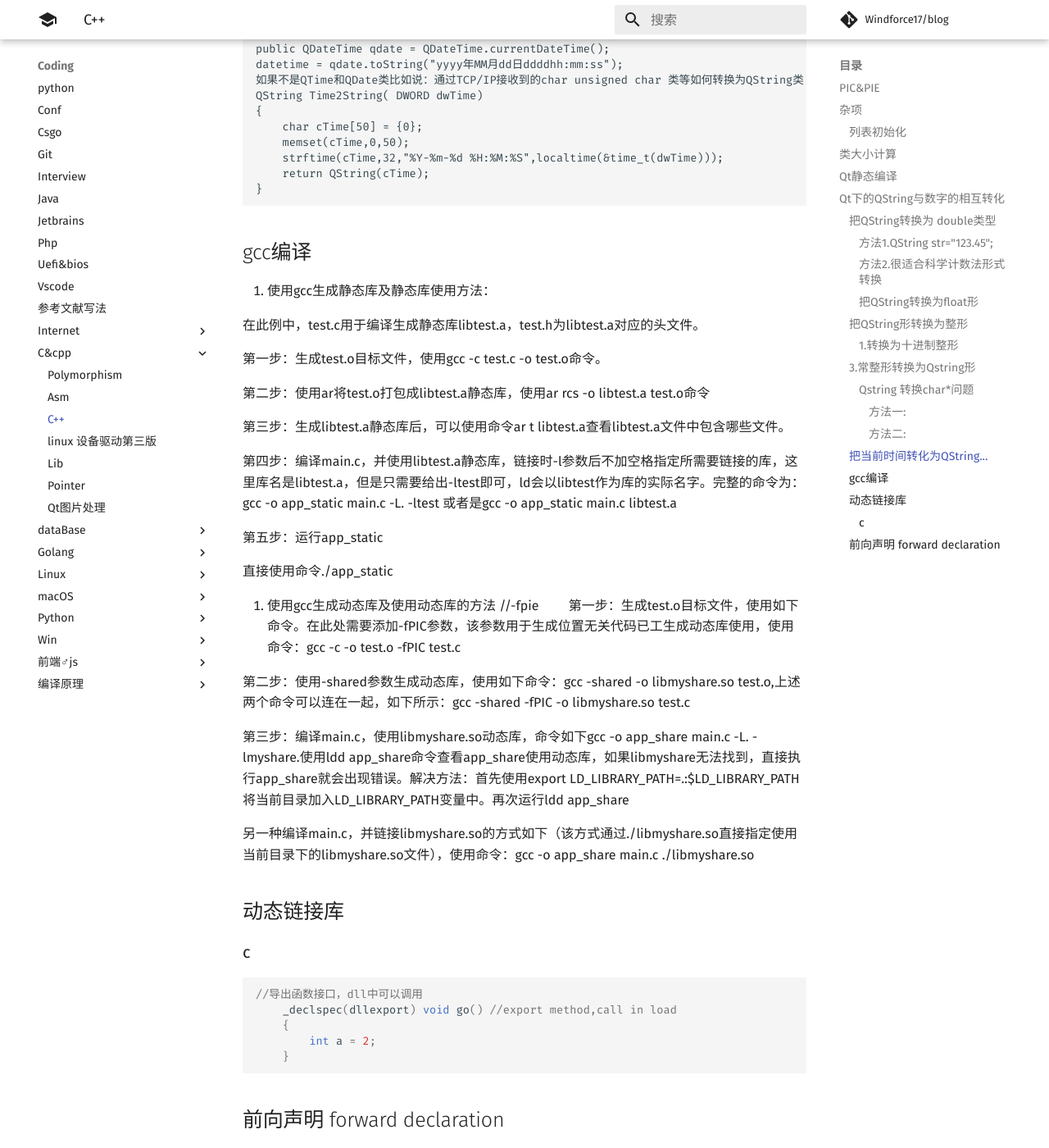
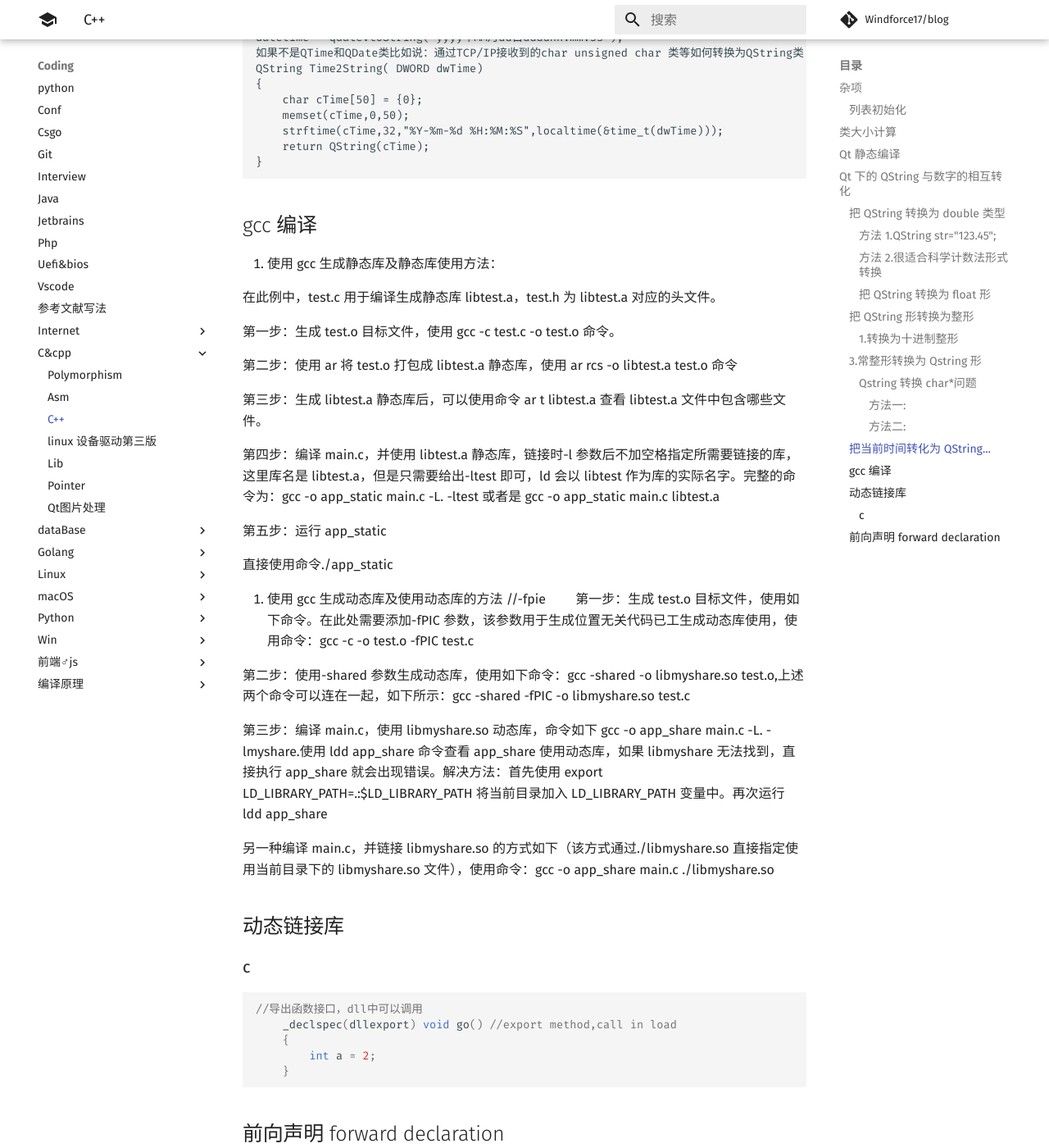
Before and after one commit to Windforce17/blog, an MkDocs documentation site: the page built from docs/coding/c&cpp/c++.md, in a window 1280 px wide and 1400 px high, scrolled down 3964 px. Shown: the whole window at 82% size. Built offline with MkDocs 1.6.1 and Material for MkDocs 9.7.7, drawn with Linux system fonts in a browser that asks for light colours; comment, search, counter and statistics services are not loaded; some of the changed text lies outside the part shown.

````diff
--- a/docs/coding/c&cpp/c++.md
+++ b/docs/coding/c&cpp/c++.md
@@ -1,26 +1,25 @@
+## 杂项
 
-## PIC&PIE
+- wchar*t 扩展字符集，cin 和 cout 将输入输出看作是 char 流，因此不适用处理 wchar* t 类型，通过前缀 L 指示宽字符常量和宽字符串。
 
-## 杂项
-* wchar_t 扩展字符集，cin和cout将输入输出看作是char流，因此不适用处理wchar_ t类型，通过前缀L指示宽字符常量和宽字符串。
+\*c 和 c++对有效位数要求是，float 至少 32 位，double 至少是 48 位，切不少于 float。long
 
-*c和c++对有效位数要求是，float至少32位，double至少是48位，切不少于float。long
-* double至少和double一样多，这三种类型的有效位数可以一样多。通常float为32位，double为64位，long double为80 96 128位。这三种指数类型至少是-37到37，可以从cfloat或float.h找到系统的限制。
+- double 至少和 double 一样多，这三种类型的有效位数可以一样多。通常 float 为 32 位，double 为 64 位，long double 为 80 96 128 位。这三种指数类型至少是-37 到 37，可以从 cfloat 或 float.h 找到系统的限制。
 
-* wchar_t a[] = L"字符串”;
-* char16_t a[] = u"字符串”;
-* char32_t a[] = U"字符串";
-* cout<<R“(原始字符串)”;
-* c++11 结构可以用列表初始化;
-* {}列表初始化，不允许缩窄，变量。
-* （c++11）
-* 关键字auto可以不指定变量的类型
-* cin.getline(name,int);
-* 读取一行的输入。丢弃换行符
-* cin.get(name,int);读取一行，留下换行符。
-* cin.get()读取单个字符；
-* cin.clear();清除失效位（failbit）；
-* 前缀R表示raw原始字符串，此时\n不表示换行符；
+- wchar_t a[] = L"字符串”;
+- char16_t a[] = u"字符串”;
+- char32_t a[] = U"字符串";
+- cout<<R“(原始字符串)”;
+- c++11 结构可以用列表初始化;
+- {}列表初始化，不允许缩窄，变量。
+- （c++11）
+- 关键字 auto 可以不指定变量的类型
+- cin.getline(name,int);
+- 读取一行的输入。丢弃换行符
+- cin.get(name,int);读取一行，留下换行符。
+- cin.get()读取单个字符；
+- cin.clear();清除失效位（failbit）；
+- 前缀 R 表示 raw 原始字符串，此时\n 不表示换行符；
 
 结构数组初始化:
 
@@ -31,8 +30,11 @@
     {...}
      };
 ```
+
 ### 列表初始化
+
 类的初始化是根据定义的顺序，这样的代码会出错。
+
 ```cpp
 struct foo
 {
@@ -41,8 +43,11 @@
     foo(int x):j(x), i(j){} // i值未定义
 };
 ```
+
 ## 类大小计算
+
 下面的输出是多少?
+
 ```cpp
 #pragma packed()
 #include<iostream>
@@ -66,29 +71,28 @@
 }
 ```
 
+# Qt 静态编译
 
-# Qt静态编译
- 1. 官网下载5.8的包,源码https://pan.baidu.com/s/1bpgkTnp
- 2. 安装mingw
- 3. 解压static包到c:\qt下,解压OpenSSL的zip压缩包（openssl-1.0.1c_static_w32_mingw.zip）到 C:\Dev
- 4. 打开QtCreator选择上方工具栏中的 -> 工具 -> 选项 -> 构建和运行
- 5. 在上方选项卡中选择 Qt Versions，并且点击右侧的添加
- 6. 打开qmake.exe，路径是：C:\Qt\Qt5.8.0_MinGW_static\bin\qmake.exe
- 7. <img src="qt静态编译1.png">
- 8. 构件套件(kit)中配置一个新的套件,上面的要点应用.
- 9. <img src="qt静态编译2.png">
- 10. 然后release吧~
+1.  官网下载 5.8 的包,源码https://pan.baidu.com/s/1bpgkTnp
+2.  安装 mingw
+3.  解压 static 包到 c:\qt 下,解压 OpenSSL 的 zip 压缩包（openssl-1.0.1c_static_w32_mingw.zip）到 C:\Dev
+4.  打开 QtCreator 选择上方工具栏中的 -> 工具 -> 选项 -> 构建和运行
+5.  在上方选项卡中选择 Qt Versions，并且点击右侧的添加
+6.  打开 qmake.exe，路径是：C:\Qt\Qt5.8.0_MinGW_static\bin\qmake.exe
+7.  <img src="qt静态编译1.png">
+8.  构件套件(kit)中配置一个新的套件,上面的要点应用.
+9.  <img src="qt静态编译2.png">
+10. 然后 release 吧~
 
-# Qt下的QString与数字的相互转化
+# Qt 下的 QString 与数字的相互转化
 
-## 把QString转换为 double类型
+## 把 QString 转换为 double 类型
 
-### 方法1.QString str="123.45";
-
+### 方法 1.QString str="123.45";
 
     double val=str.toDouble(); //val=123.45
 
-### 方法2.很适合科学计数法形式转换
+### 方法 2.很适合科学计数法形式转换
 
     bool ok;
 
@@ -96,7 +100,7 @@
 
     d=QString("1234.56e-02").toDouble(&ok); //ok=true;d;12.3456.
 
-### 把QString转换为float形
+### 把 QString 转换为 float 形
 
     1.QString str="123.45";
 
@@ -108,13 +112,13 @@
 
     float d=str.toFloat(&ok); //转换是被时返回0.0,ok=false;
 
-## 把QString形转换为整形
+## 把 QString 形转换为整形
 
 ### 1.转换为十进制整形
 
-注意：基数默认为10。当基数为10时，并且基数必须在2到36之
+注意：基数默认为 10。当基数为 10 时，并且基数必须在 2 到 36 之
 
-间。如果基数为0，若字符串是以0x开头的就会转换为16进制，若以0开头就转换为八进制，否则就转换为十进制。
+间。如果基数为 0，若字符串是以 0x 开头的就会转换为 16 进制，若以 0 开头就转换为八进制，否则就转换为十进制。
 
     Qstring str="FF";
 
@@ -124,22 +128,26 @@
 
     int hex =str.toInt(&ok,16); //hex=255;ok=true;
 
-## 3.常整形转换为Qstring形
+## 3.常整形转换为 Qstring 形
 
     long a =63;
     QString str=QString::number(a,16); //str="3f";
     QString str=QString::number(a,16).toUpper(); //str="3F";
 
-### Qstring 转换char\*问题
+### Qstring 转换 char\*问题
+
 #### 方法一:
+
     QString qstr("hello,word");
     const char * p = qstr.toLocal8Bit().data();
+
 #### 方法二:
+
     const char \*p = qstr.toStdString().data();
     转换过来的是常量
 
+## 把当前时间转化为 QString...
 
-## 把当前时间转化为QString...
     public QDateTime qdate = QDateTime.currentDateTime();
     datetime = qdate.toString("yyyy年MM月dd日ddddhh:mm:ss");
     如果不是QTime和QDate类比如说：通过TCP/IP接收到的char unsigned char 类等如何转换为QString类
@@ -151,33 +159,33 @@
         return QString(cTime);
     }
 
-## gcc编译
+## gcc 编译
 
-1. 使用gcc生成静态库及静态库使用方法：
+1. 使用 gcc 生成静态库及静态库使用方法：
 
-　　在此例中，test.c用于编译生成静态库libtest.a，test.h为libtest.a对应的头文件。
+在此例中，test.c 用于编译生成静态库 libtest.a，test.h 为 libtest.a 对应的头文件。
 
-　　第一步：生成test.o目标文件，使用gcc -c test.c -o test.o命令。
+第一步：生成 test.o 目标文件，使用 gcc -c test.c -o test.o 命令。
 
-　　第二步：使用ar将test.o打包成libtest.a静态库，使用ar rcs -o libtest.a test.o命令
+第二步：使用 ar 将 test.o 打包成 libtest.a 静态库，使用 ar rcs -o libtest.a test.o 命令
 
-　　第三步：生成libtest.a静态库后，可以使用命令ar t libtest.a查看libtest.a文件中包含哪些文件。
+第三步：生成 libtest.a 静态库后，可以使用命令 ar t libtest.a 查看 libtest.a 文件中包含哪些文件。
 
-　　第四步：编译main.c，并使用libtest.a静态库，链接时-l参数后不加空格指定所需要链接的库，这里库名是libtest.a，但是只需要给出-ltest即可，ld会以libtest作为库的实际名字。完整的命令为：gcc -o app_static main.c -L. -ltest 或者是gcc -o app_static main.c libtest.a
+第四步：编译 main.c，并使用 libtest.a 静态库，链接时-l 参数后不加空格指定所需要链接的库，这里库名是 libtest.a，但是只需要给出-ltest 即可，ld 会以 libtest 作为库的实际名字。完整的命令为：gcc -o app_static main.c -L. -ltest 或者是 gcc -o app_static main.c libtest.a
 
-　　第五步：运行app_static
+第五步：运行 app_static
 
-　　直接使用命令./app_static
+直接使用命令./app_static
 
-2. 使用gcc生成动态库及使用动态库的方法
-//-fpie
-　　第一步：生成test.o目标文件，使用如下命令。在此处需要添加-fPIC参数，该参数用于生成位置无关代码已工生成动态库使用，使用命令：gcc -c -o test.o -fPIC test.c
+2. 使用 gcc 生成动态库及使用动态库的方法
+   //-fpie
+   　　第一步：生成 test.o 目标文件，使用如下命令。在此处需要添加-fPIC 参数，该参数用于生成位置无关代码已工生成动态库使用，使用命令：gcc -c -o test.o -fPIC test.c
 
-　　第二步：使用-shared参数生成动态库，使用如下命令：gcc -shared -o libmyshare.so test.o,上述两个命令可以连在一起，如下所示：gcc -shared -fPIC -o libmyshare.so test.c
+第二步：使用-shared 参数生成动态库，使用如下命令：gcc -shared -o libmyshare.so test.o,上述两个命令可以连在一起，如下所示：gcc -shared -fPIC -o libmyshare.so test.c
 
-　　第三步：编译main.c，使用libmyshare.so动态库，命令如下gcc -o app_share main.c -L. -lmyshare.使用ldd app_share命令查看app_share使用动态库，如果libmyshare无法找到，直接执行app_share就会出现错误。解决方法：首先使用export LD_LIBRARY_PATH=.:$LD_LIBRARY_PATH将当前目录加入LD_LIBRARY_PATH变量中。再次运行ldd app_share
+第三步：编译 main.c，使用 libmyshare.so 动态库，命令如下 gcc -o app_share main.c -L. -lmyshare.使用 ldd app_share 命令查看 app_share 使用动态库，如果 libmyshare 无法找到，直接执行 app_share 就会出现错误。解决方法：首先使用 export LD_LIBRARY_PATH=.:\$LD_LIBRARY_PATH 将当前目录加入 LD_LIBRARY_PATH 变量中。再次运行 ldd app_share
 
-　　另一种编译main.c，并链接libmyshare.so的方式如下（该方式通过./libmyshare.so直接指定使用当前目录下的libmyshare.so文件），使用命令：gcc -o app_share main.c ./libmyshare.so
+另一种编译 main.c，并链接 libmyshare.so 的方式如下（该方式通过./libmyshare.so 直接指定使用当前目录下的 libmyshare.so 文件），使用命令：gcc -o app_share main.c ./libmyshare.so
 
 ## 动态链接库
 
@@ -195,8 +203,8 @@
 
 前向声明是一种，不完全类型声明，所以他并不能取代完全类型，对于编译器来说，在需要知其被声明对象大小和内容时，前向声明，己不可用。故其应用场景，仅限如下：
 
-*   1，声明引用和指针
-*   2，作函数(仅声明)，的返回类型或是参数类型。
+- 1，声明引用和指针
+- 2，作函数(仅声明)，的返回类型或是参数类型。
 
 下面给出了一个应用场景：
 A.h
````
Also changed, not shown: docs/Web&Attack/php_attack.md (deleted, +0 -106 lines), docs/Web&Attack/upload&parsing.md (deleted, +0 -38 lines), docs/coding/linux/CentOS7.md (+36 -18 lines), docs/ctf/pwn/basic.md (+66 -31 lines), 1 other file.
